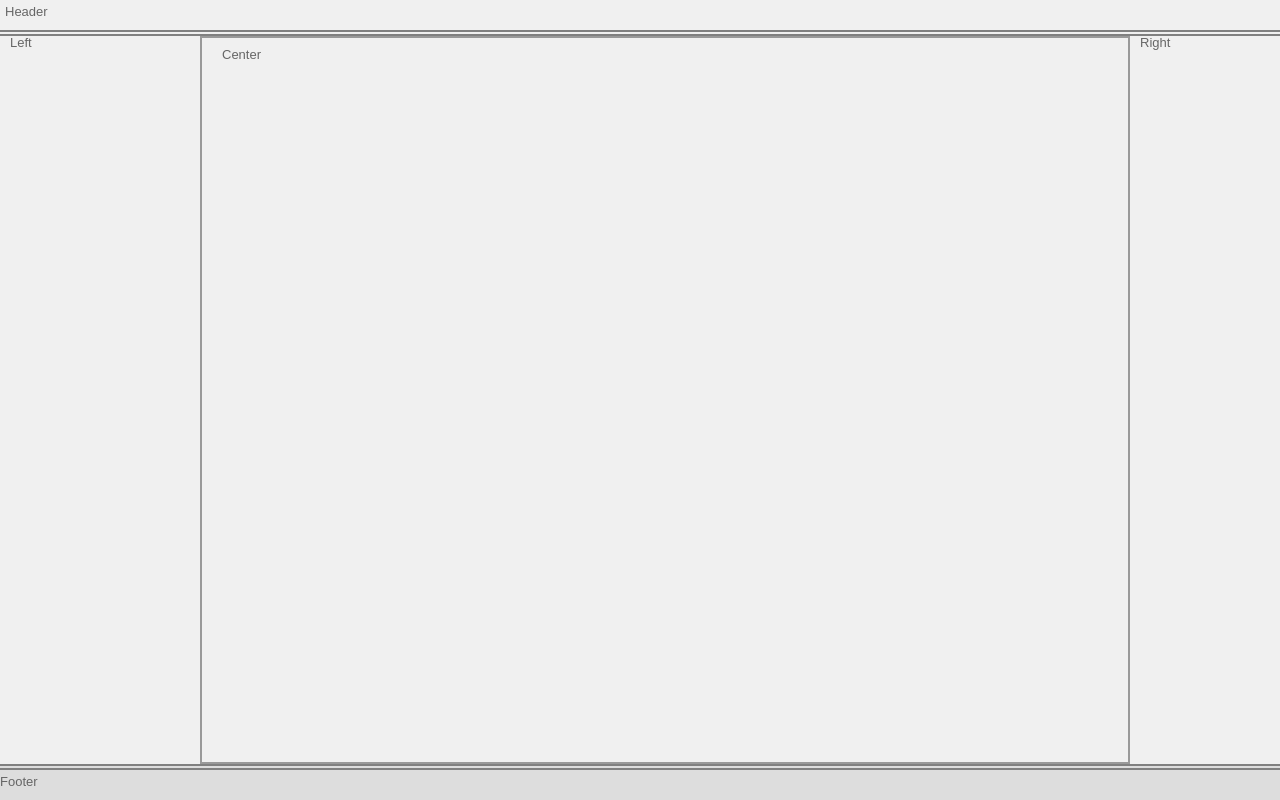
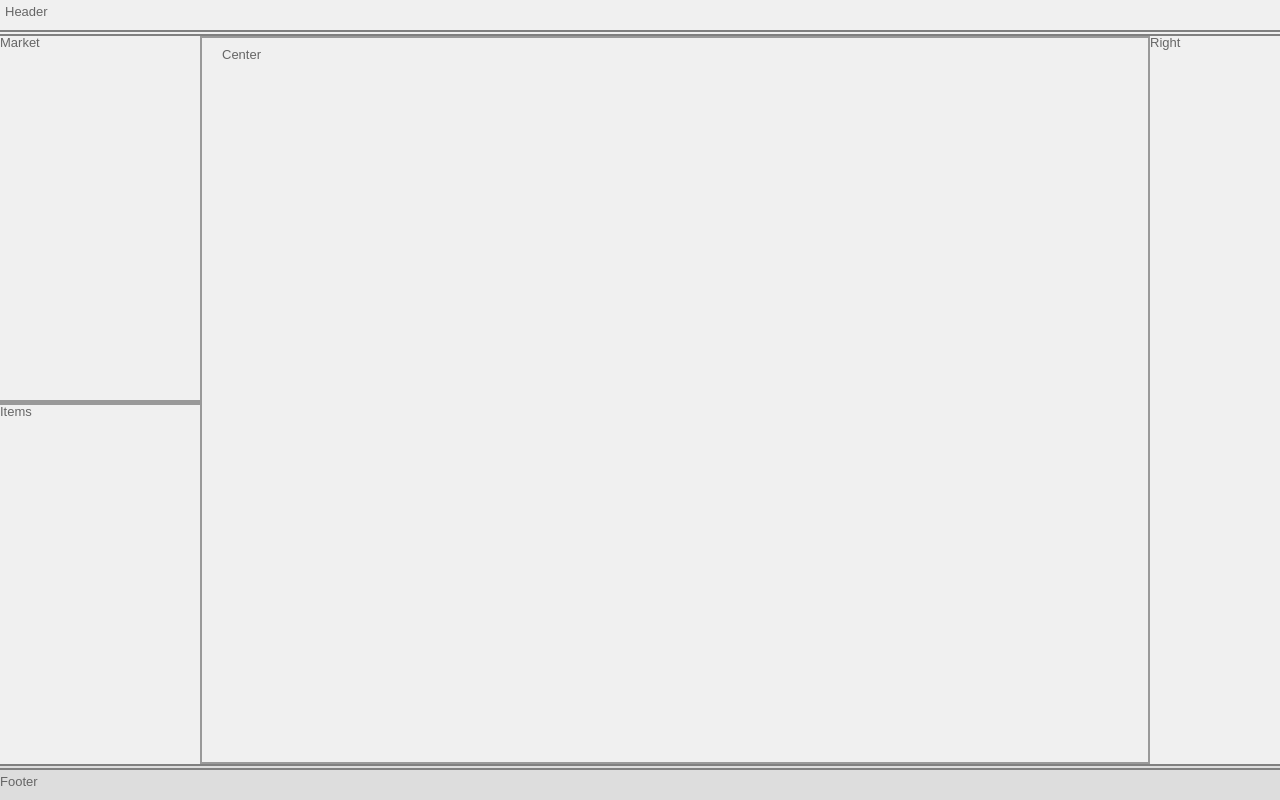
Before and after one commit to NiGhTTraX/Tengu, a Django app: page / in a window 1280 px wide. Run offline with Django 3.2, Linux system fonts and the light colour scheme.

Commit message:
UI: The left sidebar now has two resizable divs.
The left sidebar is now split into a market tree div and an items div. Between
the two is a resize handler. When the handler is moved (constrained to the
parent and on the y axis), the two divs will resize accordingly.

Also, updated layout.js to contain code for adjusting columns and the left
sidebar. Fixed some naming issues as well.

```diff
--- a/ui/static/css/layout.css
+++ b/ui/static/css/layout.css
@@ -1,3 +1,4 @@
+/* Layout */
 html, body {
 	height: 100%;
 	background: gray;
@@ -38,13 +39,12 @@ html, body {
 }
 
 #left-sidebar {
-	width: 180px;
-	padding: 0 10px;
+	width: 200px;
+	position: relative;
 	float: left;
 }
 
 #right-sidebar {
 	width: 130px;
-	padding: 0 10px;
 	float: right;
 }
--- /dev/null
+++ b/ui/static/css/left_sidebar.css
@@ -0,0 +1,19 @@
+/* Left sidebar */
+#market-tree {
+	height: 50%;
+	overflow: auto;
+}
+
+#items {
+	margin-top: 5px;
+	height: 50%;
+	overflow: auto;
+}
+
+#resize-handle {
+	position: absolute;
+	height: 5px;
+	width: 200px;
+	background-color: #999;
+	cursor: row-resize;
+}
--- a/ui/static/js/layout.js
+++ b/ui/static/js/layout.js
@@ -1,27 +1,50 @@
-var content, leftSidebar, rightSidebar, header, footer;
+var content, leftSidebar, rightSidebar, header, footer, resizeHandle;
 var contentPaddingX, contentPaddingY;
 var headerHeight, footerHeight;
+var oldWindowHeight, oldWindowWidth;
+var windowHeight, windowWidth;
 
-function adjustLayout() {
-	var windowWidth = $(window).width();
-	var windowHeight = $(window).height();
+function adjustLeftSidebar() {
+	var handlePosition = resizeHandle.position().top;
+	var handleHeight = resizeHandle.height();
 
-	var leftSidebarWidth = left_sidebar.outerWidth();
-	var rightSidebarWidth = right_sidebar.outerWidth();
+	$("#market-tree").height(handlePosition);
+	$("#items").height(leftSidebar.height() - handlePosition - handleHeight);
+}
 
-	left_sidebar.height(windowHeight - headerHeight - footerHeight);
-	right_sidebar.height(windowHeight - headerHeight - footerHeight);
+function adjustColumns() {
+	var leftSidebarWidth = leftSidebar.outerWidth();
+	var rightSidebarWidth = rightSidebar.outerWidth();
+
+	leftSidebar.height(windowHeight - headerHeight - footerHeight);
+	rightSidebar.height(windowHeight - headerHeight - footerHeight);
 
 	content.width(windowWidth - leftSidebarWidth - rightSidebarWidth -
 			contentPaddingX);
 	content.height(windowHeight - headerHeight - footerHeight -
 			contentPaddingY);
+
+	// If the window has resized, adjust the resize handler.
+	resizeHandle.css("top",
+			resizeHandle.position().top - (oldWindowHeight - windowHeight) / 2);
 }
 
-$(window).ready(function() {
+function adjustLayout() {
+	windowWidth = $(window).width();
+	windowHeight = $(window).height();
+
+	adjustColumns();
+	adjustLeftSidebar();
+
+	oldWindowWidth = windowWidth;
+	oldWindowHeight = windowHeight;
+}
+
+$(document).ready(function() {
 	content = $("#content");
-	left_sidebar = $("#left-sidebar");
-	right_sidebar = $("#right-sidebar");
+	leftSidebar = $("#left-sidebar");
+	rightSidebar = $("#right-sidebar");
+	resizeHandle = $("#resize-handle");
 
 	headerHeight = $("#header").outerHeight();
 	footerHeight = $("#footer").outerHeight();
@@ -29,9 +52,18 @@ $(window).ready(function() {
 	contentPaddingX = content.outerWidth() - content.width();
 	contentPaddingY = content.outerHeight() - content.height();
 
+	oldWindowHeight = $(window).height();
+	oldWindowWidth = $(window).width();
+
 	adjustLayout();
 
 	$(window).resize(function() {
 		adjustLayout();
 	});
+
+	$("#resize-handle").draggable({
+			axis: "y",
+			containment: $("#left-sidebar"),
+			drag: adjustLeftSidebar
+	});
 });
--- a/ui/templates/index.html
+++ b/ui/templates/index.html
@@ -5,7 +5,9 @@
     {% load staticfiles %}
     <link rel="stylesheet" type="text/css" href="{% static "css/reset.css" %}">
     <link rel="stylesheet" type="text/css" href="{% static "css/layout.css" %}">
+    <link rel="stylesheet" type="text/css" href="{% static "css/left_sidebar.css" %}">
     <script type="text/javascript" src="{% static "js/jquery-1.9.1.min.js" %}"></script>
+    <script type="text/javascript" src="{% static "js/jquery-ui-1.10.1.custom.min.js" %}"></script>
     <script type="text/javascript" src="{% static "js/layout.js" %}"></script>
   </head>
   <body>
@@ -19,7 +21,7 @@
       </div>
 
       <div id="left-sidebar">
-        Left
+        {% include "left_sidebar.html" %}
       </div>
       <div id="right-sidebar">
         <p>Right</p>
--- /dev/null
+++ b/ui/templates/left_sidebar.html
@@ -0,0 +1,7 @@
+<div id="market-tree">
+  Market
+</div>
+<div id="resize-handle" class="draggable ui-widget-content">&nbsp;</div>
+<div id="items">
+  Items
+</div>
```
